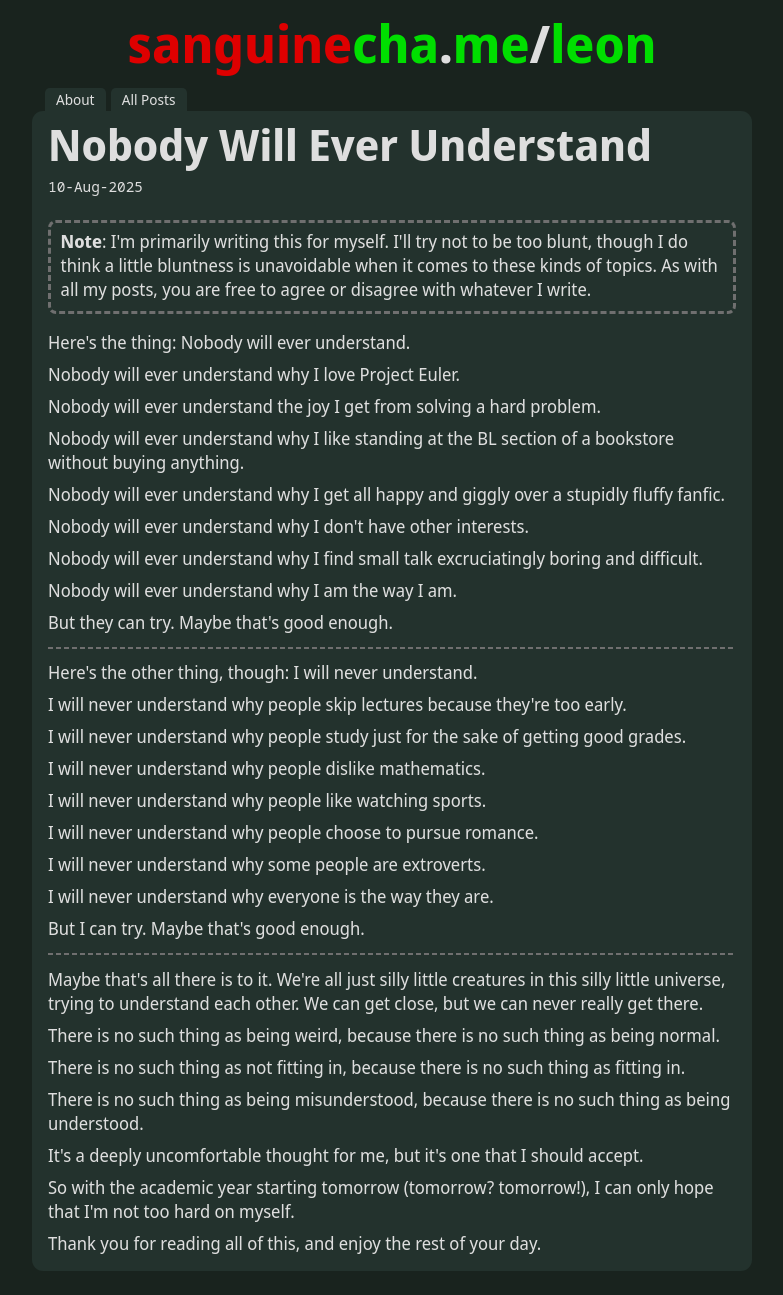
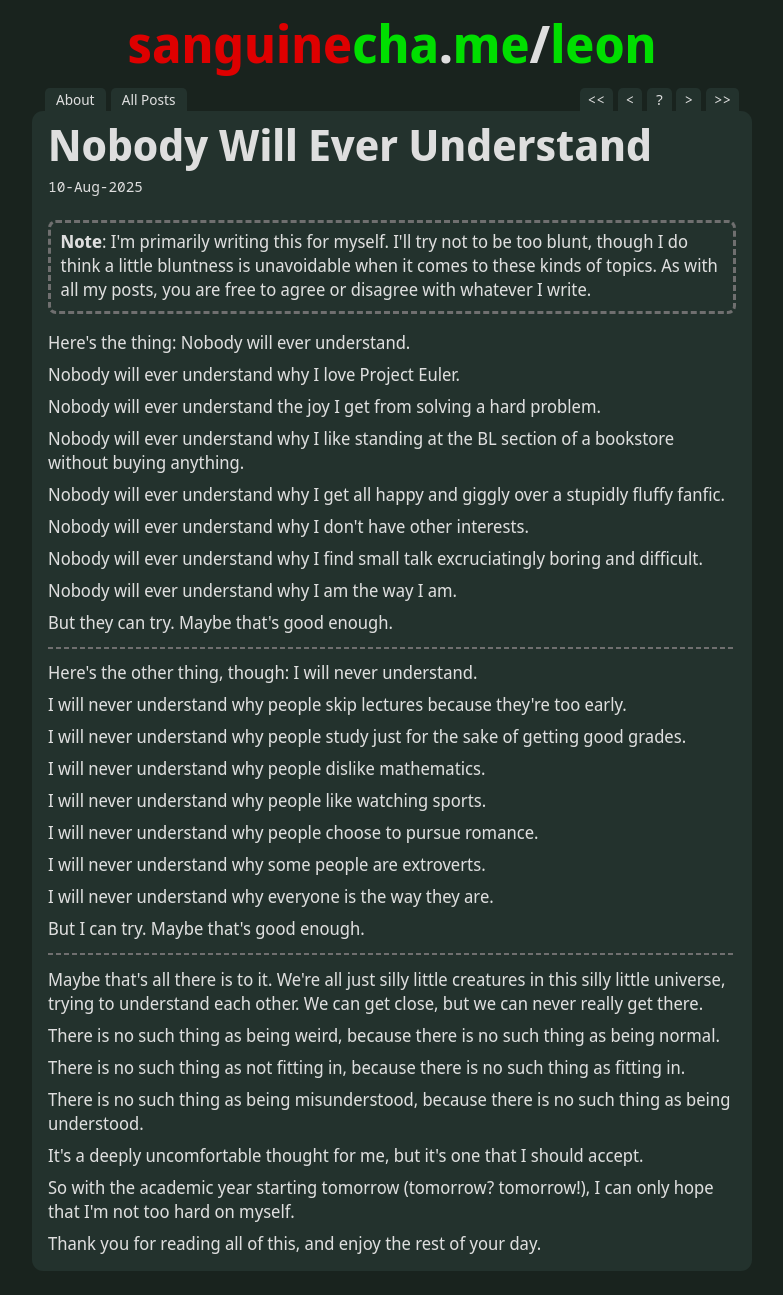
Before and after one commit to SanguineChameleon/sanguinechameleon.github.io, a Jekyll site: the page built from _posts/2025-08-10-nobody-will-ever-understand.md, in a window 1280 px wide. Shown: the whole page, without its empty margins (248-1031 px from the left). Built offline with Jekyll 4.4.1, drawn with Linux system fonts in a browser that asks for light colours.

Commit message:
Add (non-functional) header-nav-right

```diff
--- a/_layouts/post.html
+++ b/_layouts/post.html
@@ -36,9 +36,16 @@
                 <a href="/leon"><span class="red">sanguine</span><span class="green">cha</span>.<span class="green">me</span>/<span class="green">leon</span></a>
             </div>
             <nav class="header-nav">
-                <ul>
+                <ul class="header-nav-left">
                     <li><a href="/leon">About</a></li
                     ><li><a href="/all">All Posts</a></li>
+                </ul>
+                <ul class="header-nav-right">
+                    <li><a href="/404"><<</a></li
+                    ><li><a href="/404"><</a></li
+                    ><li><a href="/404">?</a></li
+                    ><li><a href="/404">></a></li
+                    ><li><a href="/404">>></a></li>
                 </ul>
             </nav>
             <div class="post">
--- a/assets/css/styles.scss
+++ b/assets/css/styles.scss
@@ -73,20 +73,44 @@ html {
   color: $green;
 }
 
+.header-nav {
+  display: flex;
+  justify-content: space-between;
+  align-items: flex-end;
+}
+
 .header-nav ul {
   margin-top: 0.5rem;
   margin-bottom: 0rem;
-  padding-left: 0.8rem;
 }
 
 .header-nav li {
   background-color: $dark-green;
   border-radius: 0.3rem 0.3rem 0rem 0rem;
-  padding: 0.1rem 0.7rem 0.6rem 0.7rem;
   font-size: 0.9rem;
   display: inline-flex;
   justify-content: center;
+}
+
+.header-nav-left {
+  padding-left: 0.8rem;
+  text-align: left;
+}
+
+.header-nav-left li {
   margin: 0rem 0.3rem -0.5rem 0rem;
+  padding: 0.1rem 0.7rem 0.6rem 0.7rem;
+}
+
+.header-nav-right {
+  padding-right: 0.8rem;
+  text-align: right;
+}
+
+.header-nav-right li {
+  margin: 0rem 0rem -0.5rem 0.3rem;
+  padding: 0.1rem 0.5rem 0.6rem 0.5rem;
+  @include noto-sans-mono;
 }
 
 .date {
```
